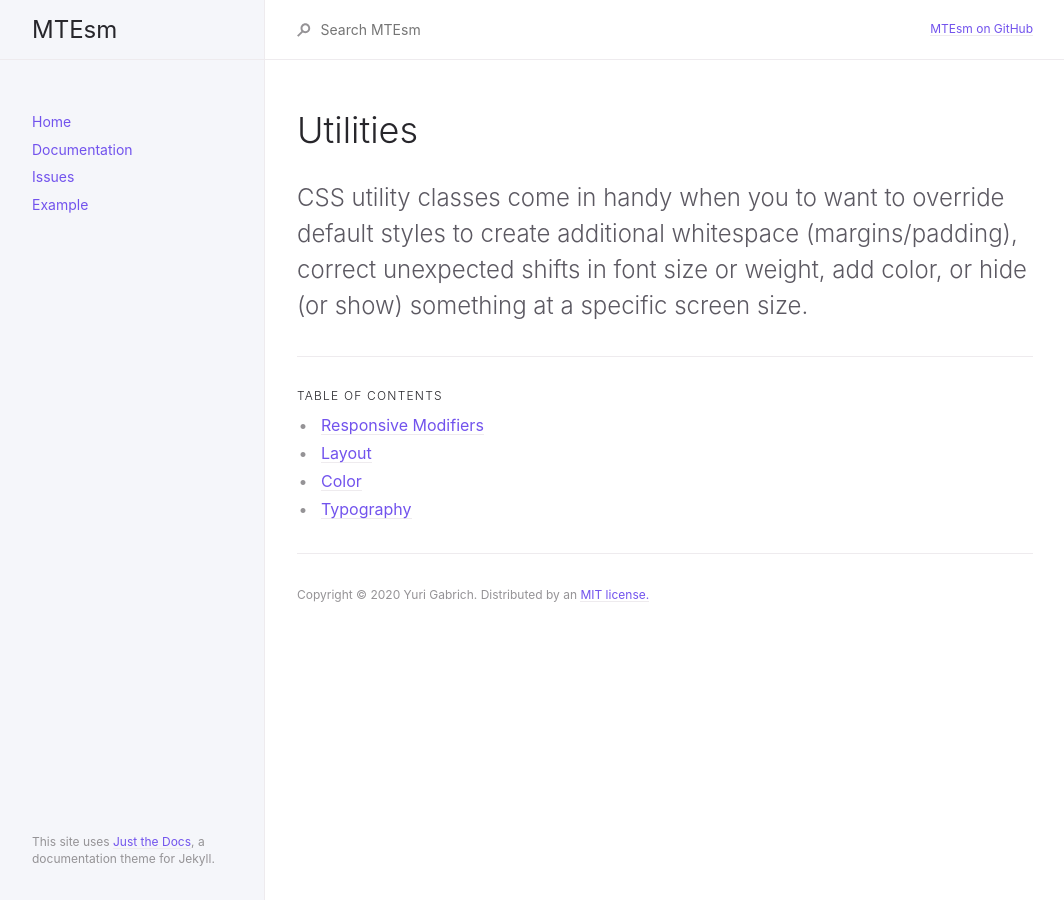
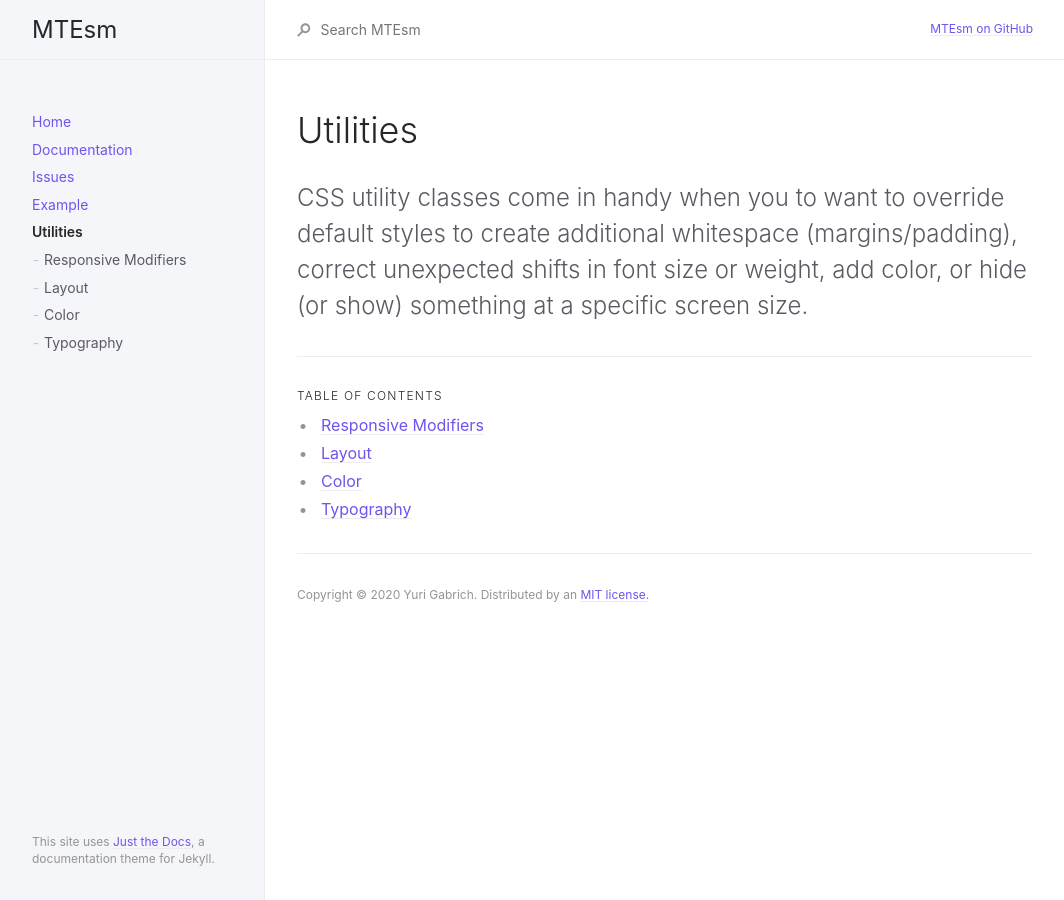
Before and after one commit to yurigabrich/microgrid-dapp, a Jekyll site: the page built from docs/docs/utilities/utilities.md, in a window 1280 px wide. Shown: the whole page, without its empty margins (107-1171 px from the left). Built offline with Jekyll 4.4.1, drawn with Linux system fonts in a browser that asks for light colours; part of the change alters nothing that is shown.

Commit message:
Testing with 'utilities'.

```diff
--- a/docs/docs/utilities/utilities.md
+++ b/docs/docs/utilities/utilities.md
@@ -1,7 +1,7 @@
 ---
 layout: default
 title: Utilities
-nav_exclude: true
+nav_order: 10
 has_children: true
 permalink: docs/utilities
 ---
```
